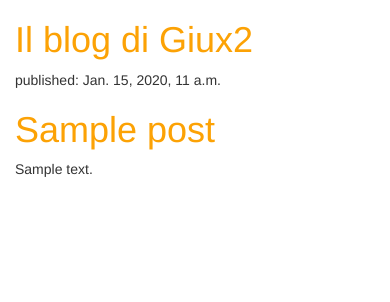
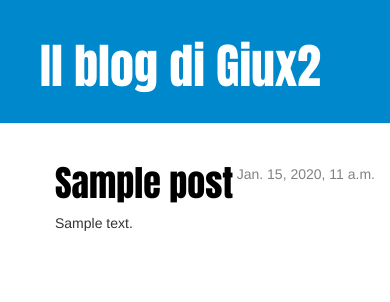
Before and after one commit to Giux2/my-first-blog, a Django app: template blog/templates/blog/post_list.html in a window 390 px wide. Shown: the top 302 px of the page. Run offline with Django 3.2, Linux system fonts and the light colour scheme; the template is opened without the code that fills it: values that come from a table or form of the project are taken from there, others are empty; tables that the repository leaves empty hold one stand-in row (values such as "Sample post"); some libraries are stand-ins or nearby versions.

Commit message:
Ho aggiunto Bootsrap

```diff
--- a/blog/static/css/blog.css
+++ b/blog/static/css/blog.css
@@ -1,7 +1,56 @@
 body{
-padding-left: 15px;
+
 }
 
 h1 a {
     color: #FCA205;
+    font-family: 'Anton';
 }
+
+.page-header {
+    background-color: #0088cc;
+    margin-top: 0;
+    padding: 20px 20px 20px 40px;
+}
+
+.page-header h1, .page-header h1 a, .page-header h1 a:visited, .page-header h1 a:active {
+    color: #ffffff;
+    font-size: 36pt;
+    text-decoration: none;
+}
+
+.content {
+    margin-left: 40px;
+}
+
+h1, h2, h3, h4 {
+    font-family: 'Anton';
+}
+
+.date {
+    float: right;
+    color: #828282;
+}
+
+.save {
+    float: right;
+}
+
+.post-form textarea, .post-form input {
+    width: 100%;
+}
+
+.top-menu, .top-menu:hover, .top-menu:visited {
+    color: #ffffff;
+    float: right;
+    font-size: 26pt;
+    margin-right: 20px;
+}
+
+.post {
+    margin-bottom: 70px;
+}
+
+.post h1 a, .post h1 a:visited {
+    color: #000000;
+}
--- a/blog/templates/blog/post_list.html
+++ b/blog/templates/blog/post_list.html
@@ -3,21 +3,30 @@
     <head>
 <link rel="stylesheet" href="//maxcdn.bootstrapcdn.com/bootstrap/3.2.0/css/bootstrap.min.css">
 <link rel="stylesheet" href="//maxcdn.bootstrapcdn.com/bootstrap/3.2.0/css/bootstrap-theme.min.css">
+<link href="https://fonts.googleapis.com/css?family=Anton" rel="stylesheet">
 <link rel="stylesheet" href="{% static 'css/blog.css' %}">
 <title>Il lbog di Giux2</title>
     </head>
     <body>
-<div>
+<div class="page-header">
     <h1><a href="/">Il blog di Giux2</a></h1>
 </div>
 
-{% for post in posts %}
-    <div>
-        <p>published: {{ post.published_date }}</p>
-        <h1><a href="">{{ post.title }}</a></h1>
-        <p>{{ post.text|linebreaksbr }}</p>
+<div class="content container">
+    <div class="row">
+        <div class="col-md-8">
+            {% for post in posts %}
+                <div class="post">
+                    <div class="date">
+                        {{ post.published_date }}
+                    </div>
+                    <h1><a href="">{{ post.title }}</a></h1>
+                    <p>{{ post.text|linebreaksbr }}</p>
+                </div>
+            {% endfor %}
+        </div>
     </div>
-{% endfor %}
+</div>
 
 </body>
 </html
```
